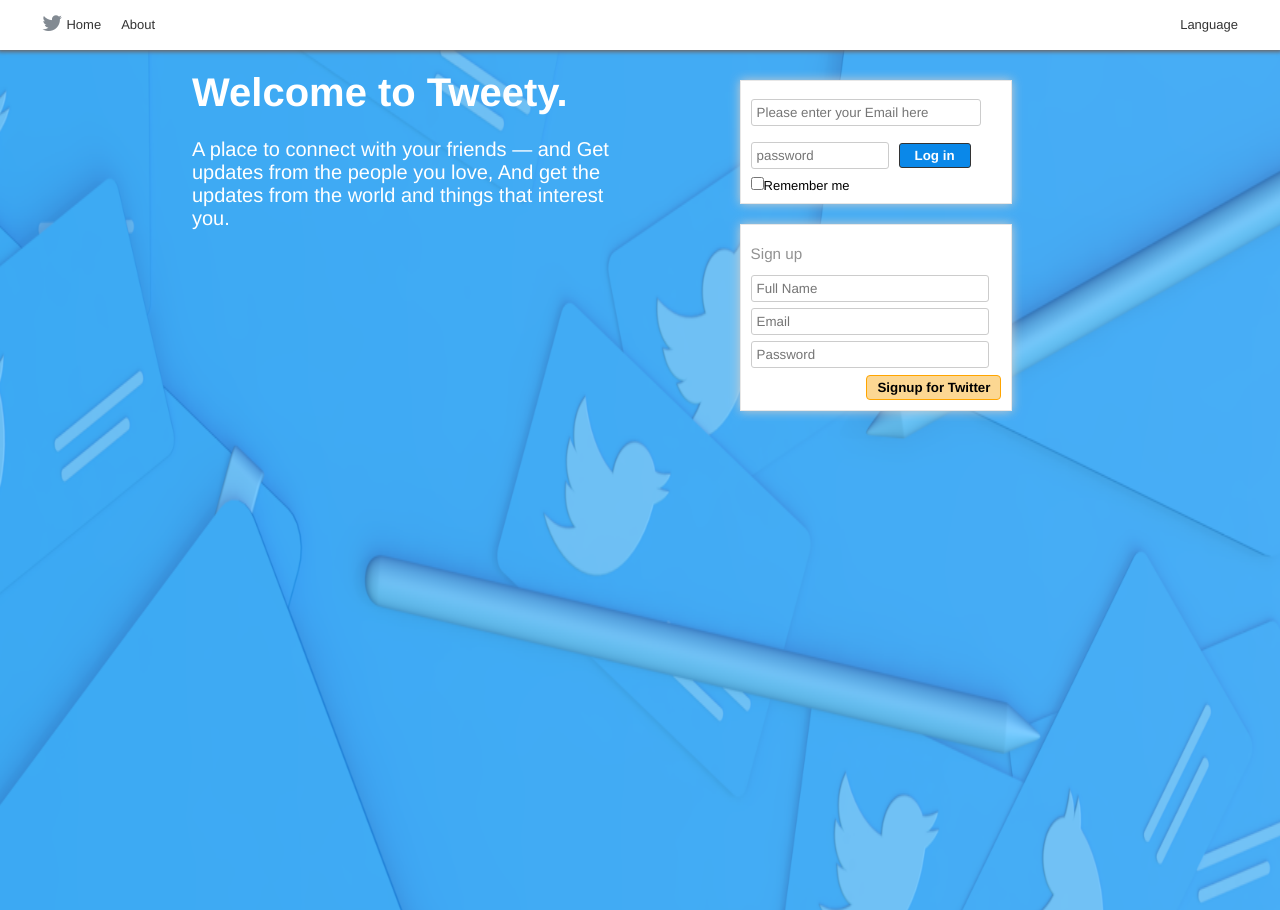
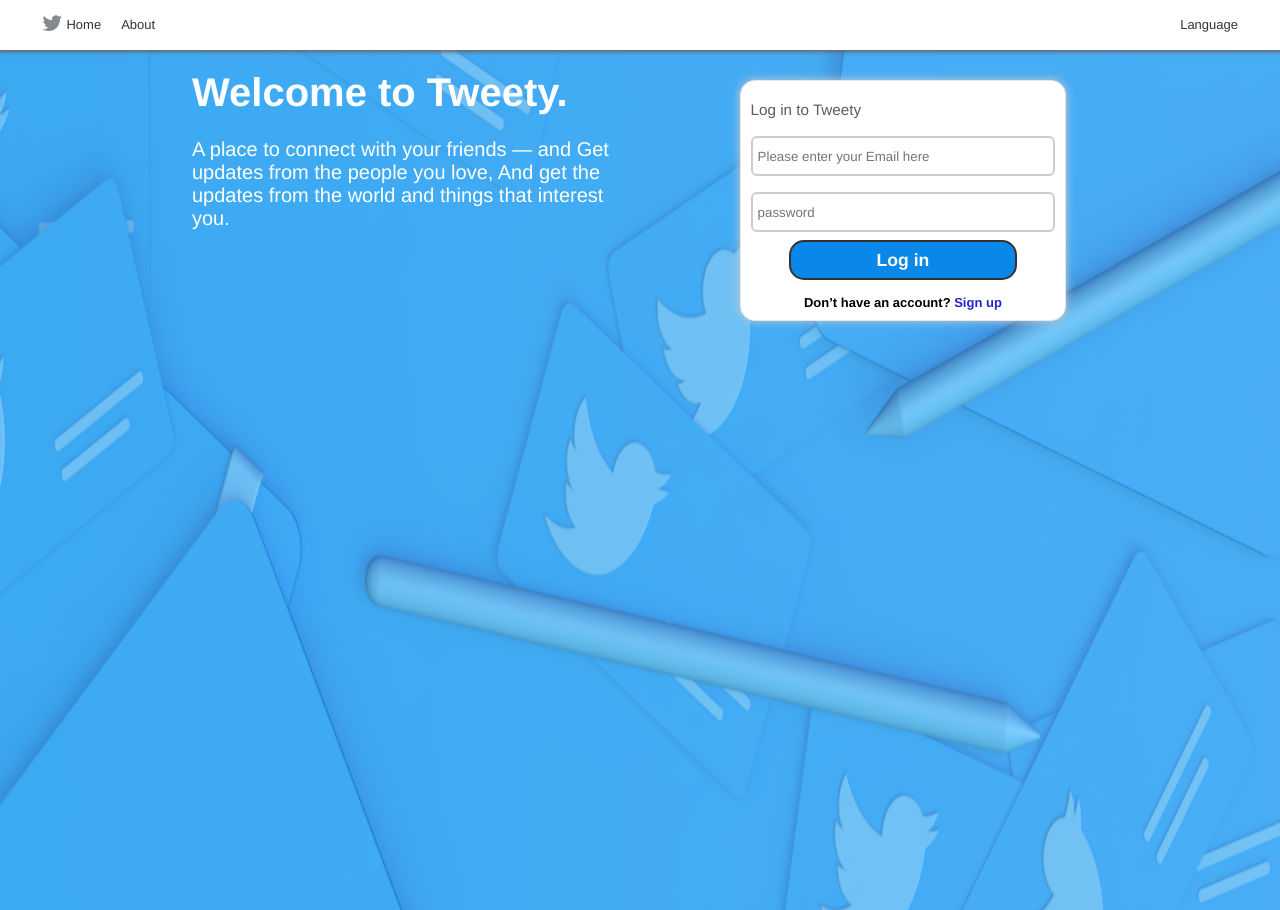
Before and after one commit to ranjit95s/Twitter-r95s, a PHP site: page /Twitter-Clone/ in a window 1280 px wide. Run offline with PHP 8.4, Linux system fonts and the light colour scheme; some libraries are stand-ins or nearby versions.

Commit message:
resposive v1

```diff
--- a/assets/css/style-complete.css
+++ b/assets/css/style-complete.css
@@ -94,45 +96,54 @@ input[type="submit"]:active {
   margin: 10px;
 }
 .login-wrapper {
-  width: 70%;
-  float: left;
+  width: 85%;
+  float: left;
+  border-radius: 15px;
 }
 .login-wrapper ul li input[type="text"] {
-  width: 92%;
+  width: -webkit-fill-available;
   padding: 5px;
-  border: 1px solid #ccc;
-  border-radius: 3px;
+  border: 2px solid #ccc;
+  height: 2.5rem;
+  border-radius: 6px;
   margin: 8px auto;
   transition: all 100ms ease-in;
 }
 .login-wrapper ul li input[type="password"] {
-  width: 55%;
+  width: -webkit-fill-available;
   padding: 5px;
-  border: 1px solid #ccc;
-  border-radius: 3px;
+  border: 2px solid #ccc;
+  height: 2.5rem;
+  border-radius: 6px;
   margin: 8px auto;
   transition: all 100ms ease-in;
 }
 .login-wrapper ul li input[type="submit"] {
-  margin-left: 10px;
-  border: 1px solid #333;
-  border-radius: 3px;
-  padding: 4px 15px;
-  background: #0a88e9;
-  color: white;
-  font-weight: bold;
-  cursor: pointer;
+    /* margin-left: 5px; */
+    border: 2px solid #333;
+    border-radius: 15px;
+    padding: 4px 15px;
+    background: #0a88e9;
+    color: white;
+    font-weight: bold;
+    width: 75%;
+    font-size: 1.1rem;
+    cursor: pointer;
+    height: 2.5rem;
 }
 .login-wrapper ul li input[type="text"]:focus,
 .login-wrapper ul li input[type="password"]:focus {
-  box-shadow: 0px 0px 9px 0px #5ab2f580;
+  box-shadow: 0px 0px 9px 0px #47494b80;
+  border: 2px solid orange;
 }
 /*-------------------------LOGIN WRAPPPER ENDS-----------------------*/
 
 /*-------------------------Sign UP WRAPPPER START-----------------------*/
 .signup-wrapper {
-  width: 70%;
-  float: left;
+  width: 85%;
+  display: none;
+  float: left;
+  border-radius: 15px;
   margin: 30px 0px;
   background: #fff;
   padding: 10px;
@@ -147,10 +158,11 @@ input[type="submit"]:active {
 .signup-div ul li input[type="email"],
 .signup-div ul li input[type="password"],
 .signup-div ul li input[type="text"] {
-  width: 95%;
+  width: -webkit-fill-available;
   padding: 5px;
-  border: 1px solid #ccc;
-  border-radius: 3px;
+  height: 2.5rem;
+  border: 2px solid #ccc;
+  border-radius: 6px;
   margin: 3px auto;
   transition: all 100ms ease-in;
 }
@@ -159,24 +171,38 @@ input[type="submit"]:active {
 .signup-div ul li input[type="text"]:focus {
   box-shadow: 0px 0px 9px 0px #5ab2f580;
 }
-.signup-wrapper h3 {
-  font-weight: normal;
+.signup-wrapper h3, .login-div h3 {
+  font-weight:lighter;
   margin: 10px 0px;
-  color: #929292;
+  color: #5c5c5c;
+}
+
+.signup-div ul li input[type="button"] {
+  background: #fcd792;
+  border: 1px solid orange;
+  padding: 4px 10px;
+  height: 2.5rem;
+  cursor: pointer;
+  /* float: right; */
+  font-weight: bold;
+  border-radius: 5px;
+  margin-top: 4px;
 }
 
 .signup-div ul li input[type="submit"] {
   background: #fcd792;
   border: 1px solid orange;
   padding: 4px 10px;
-  cursor: pointer;
-  float: right;
-  font-weight: bold;
-  border-radius: 4px;
+  height: 2.5rem;
+  cursor: pointer;
+  display: none;
+  /* float: right; */
+  font-weight: bold;
+  border-radius: 5px;
   margin-top: 4px;
 }
 
-.signup-div ul li input[type="submit"]:hover {
+.signup-div ul li input[type="submit"]:hover , .signup-div ul li input[type="button"]:hover {
   background: #ffa80699;
 }
 /*-------------------------Sign UP WRAPPPER ends-----------------------*/
--- a/core/classes/tweet.php
+++ b/core/classes/tweet.php
@@ -165,19 +165,10 @@
             if($matches){
                 $result = array_values($matches[1]);
             }
-
-            $checkStmt = $this->pdo->prepare("SELECT `trendID` FROM `trends` WHERE `hashtag` =:hashtag");
-            $checkStmt->bindParam(":hashtag", $hashtag, PDO::PARAM_STR);
-            $checkStmt->execute();
-            $hash = $checkStmt->fetch(PDO::FETCH_OBJ);
-            $count = $checkStmt->rowCount();
-
-            if($count <= 0 && !($count>=0)){
-                $sql = "INSERT INTO `trends` (`hashtag`, `createdOn`) VALUES (:hashtag, CURRENT_TIMESTAMP)";
-                foreach ($result as $trend) {
-                    if($stmt = $this->pdo->prepare($sql)){
-                        $stmt->execute(array(':hashtag' => $trend));
-                    }
+            $sql = "INSERT INTO `trends` (`hashtag`, `createdOn`) VALUES (:hashtag, CURRENT_TIMESTAMP) ON DUPLICATE KEY UPDATE `freqCheck` = `freqCheck` + 1 ";
+            foreach ($result as $trend) {
+                if($stmt = $this->pdo->prepare($sql)){
+                    $stmt->execute(array(':hashtag' => $trend));
                 }
             }
         }
@@ -234,7 +225,6 @@
             $stmt->bindParam(":tweet_id", $tweet_id, PDO::PARAM_INT);
             $stmt->execute();
             $this->message->sendNotification($get_id, $user_id, $tweet_id, 'retweet');
-
         }
 
         public function checkRetweet($tweet_id,$user_id){
--- a/home.php
+++ b/home.php
@@ -100,7 +100,6 @@
 	</div><!-- header wrapper end -->
 		<script type="text/javascript" src="assets/js/search.js"></script>
 		<script type="text/javascript" src="assets/js/hashtag.js"></script>
-
 	<!---Inner wrapper-->
 	<div class="inner-wrapper">
 	<div class="in-wrapper">
--- a/includes/login.php
+++ b/includes/login.php
@@ -30,17 +30,19 @@
 ?>
 
 <div class="login-div">
+							<h3>Log in to Tweety</h3>
 							<form method="post">
-	<ul>
+								<ul style="text-align:center;">
 									<li>
-		  <input type="text" name="email" placeholder="Please enter your Email here"/>
+										<input type="text" name="email" id="emailVal" placeholder="Please enter your Email here" />
 									</li>
 									<li>
-		  <input type="password" name="password" placeholder="password"/><input type="submit" name="login" value="Log in"/>
+										<input type="password" name="password" id="passVal" placeholder="password" />
 									</li>
-		<li>
-		  <input type="checkbox" Value="Remember me">Remember me
-        </li>
+
+									<li><input type="submit" name="login" value="Log in" /></li>
+									<br>
+									<li style="font-weight: 700;"> Don’t have an account? <span id="not-acc" style="color: #2424ce; cursor: pointer;"> Sign up </span> </li>
 								</ul>
     <?php
 
--- a/includes/signup.php
+++ b/includes/signup.php
@@ -1,7 +1,7 @@
 <?php
-	    if($_SERVER['REQUEST_METHOD'] == "GET" && realpath(__FILE__) == realpath($_SERVER['SCRIPT_FILENAME'])){
-			header('Location: ../index.php');
-		}
+	    // if($_SERVER['REQUEST_METHOD'] == "GET" && realpath(__FILE__) == realpath($_SERVER['SCRIPT_FILENAME'])){
+		// 	header('Location: ../index.php');
+		// }
 	if(isset($_POST['signup'])){
 		$screenName = $_POST['screenName'];
 		$password   = $_POST['password'];
@@ -26,7 +26,7 @@
 				}else{
 					$user_id = $getFromU->create('users',array('email'=>$email,'password'=>md5($password),'screenName' => $screenName, 'ProfileImage'=> 'assets/images/dpi.png','profileCover' => 'assets/images/dc.png'));
 					$_SESSION['user_id'] = $user_id;
-					header('Location:'.BASE_URL.'includes/signupC.php?step=1');
+					header('Location:includes/signupC.php?step=1');
 				}
 			}
 
@@ -37,19 +37,27 @@
 <form method="post">
 							<div class="signup-div">
 								<h3>Sign up </h3>
-	<ul>
+								<ul style="text-align:center;">
 									<li>
-		    <input type="text" name="screenName" placeholder="Full Name"/>
+										<input type="text" name="screenName" id="sFullnameVal" placeholder="Full Name" />
 									</li>
 									<li>
-		    <input type="email" name="email" placeholder="Email"/>
+										<input type="email" name="email" id="sEmailVal" placeholder="Email" />
 									</li>
 									<li>
-			<input type="password" name="password" placeholder="Password"/>
+										<input type="password" name="password" id="sPassVal" placeholder="Password" />
 									</li>
 									<li>
-			<input type="submit" name="signup" Value="Signup for Twitter">
+										<input type="password" name="Cpassword" id="sCPassVal" placeholder="Confirm Password" />
 									</li>
+									<li>
+										<input type="button"  id="checkPass" name="" Value="Verify Password">
+									</li>
+									<li>
+										<input type="submit" id="clickSignUp" name="signup" Value="Signup for Tweety">
+									</li>
+									<br>
+									<li style="font-weight: 700;"> Already have an account? <span id="have-acc" style="color: #2424ce; cursor: pointer;"> Log in </span> </li>
 								</ul>
 	<?php if(isset($error)){
 		echo '<li class="error-li">
--- a/index.php
+++ b/index.php
@@ -15,12 +15,14 @@
 -->
 <html>
 	<head>
-		<title>twitter</title>
+		<title>Welcome to Tweety</title>
 		<meta charset="UTF-8" />
 		<meta name="viewport" content="width=device-width,initial-scale=1">
-		<link rel="stylesheet" href="https://cdnjs.cloudflare.com/ajax/libs/font-awesome/4.6.3/css/font-awesome.css"/>
+		<link rel="stylesheet" href="https://cdnjs.cloudflare.com/ajax/libs/font-awesome/4.6.3/css/font-awesome.css" />
 		<link rel="stylesheet" href="<?php echo BASE_URL; ?>assets/css/style-complete.css"/>
-	</head>
+		<script src="https://code.jquery.com/jquery-3.1.1.min.js" integrity="sha256-hVVnYaiADRTO2PzUGmuLJr8BLUSjGIZsDYGmIJLv2b8=" crossorigin="anonymous"></script>
+
+</head>
 	<!--Helvetica Neue-->
 <body>
 <div class="front-img">
@@ -37,7 +39,7 @@
 
 			<div class="nav-left">
 				<ul>
-					<li><i class="fa fa-twitter" aria-hidden="true"></i><a href="#">Home</a></li>
+					<li><i class="fa fa-twitter" aria-hidden="true"></i><a href="index.php">Home</a></li>
 					<li><a href="#">About</a></li>
 				</ul>
 			</div><!-- nav left ends-->
@@ -91,4 +93,44 @@
 </div><!-- inner wrapper ends-->
 </div><!-- ends wrapper -->
 </body>
+<script>
+	$(function(){
+		$('#not-acc').click(function(){
+			var loginForm = $('.login-wrapper').hide();
+			var signUpForm = $('.signup-wrapper').show();
+
+			var emailVal = $('#emailVal').val('');
+			var passVal = $('#passVal').val('');
+		});
+		$('#have-acc').click(function(){
+			var loginForm = $('.login-wrapper').show();
+			var signUpForm = $('.signup-wrapper').hide();
+
+			var sFullnameVal = $('#sFullnameVal').val('');
+			var sEmailVal = $('#sEmailVal').val('');
+			var sPassVal = $('#sPassVal').val('');
+			var sCPassVal = $('#sCPassVal').val('');
+			var getsbtn = $('#checkPass').show();
+			var getbtn = $('#clickSignUp').hide();
+		});
+
+		$('#checkPass').on('click',function(){
+			var getPass = $('#sPassVal').val();
+			var getCPass = $('#sCPassVal').val();
+			if( !getPass.length <= 0 && !getCPass.length <= 0){
+				if(getPass != getCPass){
+					alert("PASSWORD AND CONFIRM PASSWORD DIDN'T MATCH");
+					var getbtn = $('#clickSignUp').hide();
+					var getPassV = $('#sPassVal').val('');
+				var getCPassV = $('#sCPassVal').val('');
+				}else {
+					var getbtn = $('#clickSignUp').show();
+					var getsbtn = $('#checkPass').hide();
+				}
+			}else {
+				alert("PASSWORD AND CONFIRM PASSWORD FILED CAN'T BE EMPTY");
+			}
+		})
+	})
+</script>
 </html>
```
Also changed, not shown: other parts of assets/css/style-complete.css (+75 -3 lines), includes/signupC.php (+22 -19 lines). Lines whose indentation alone changed are shown as unchanged.
